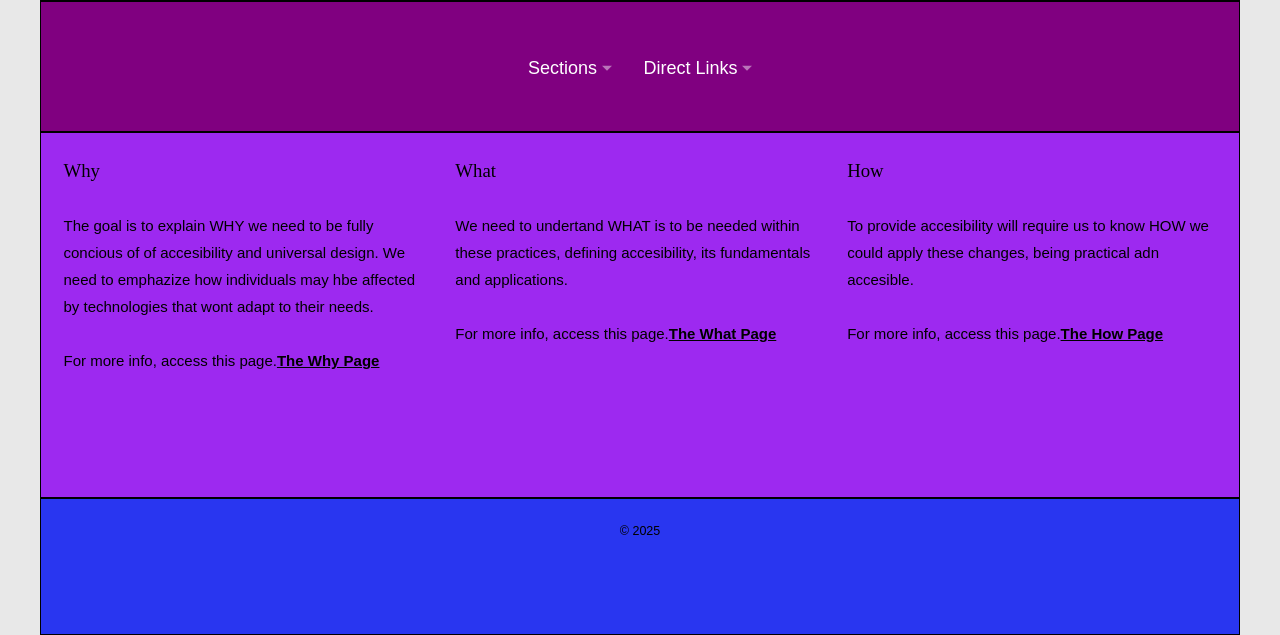
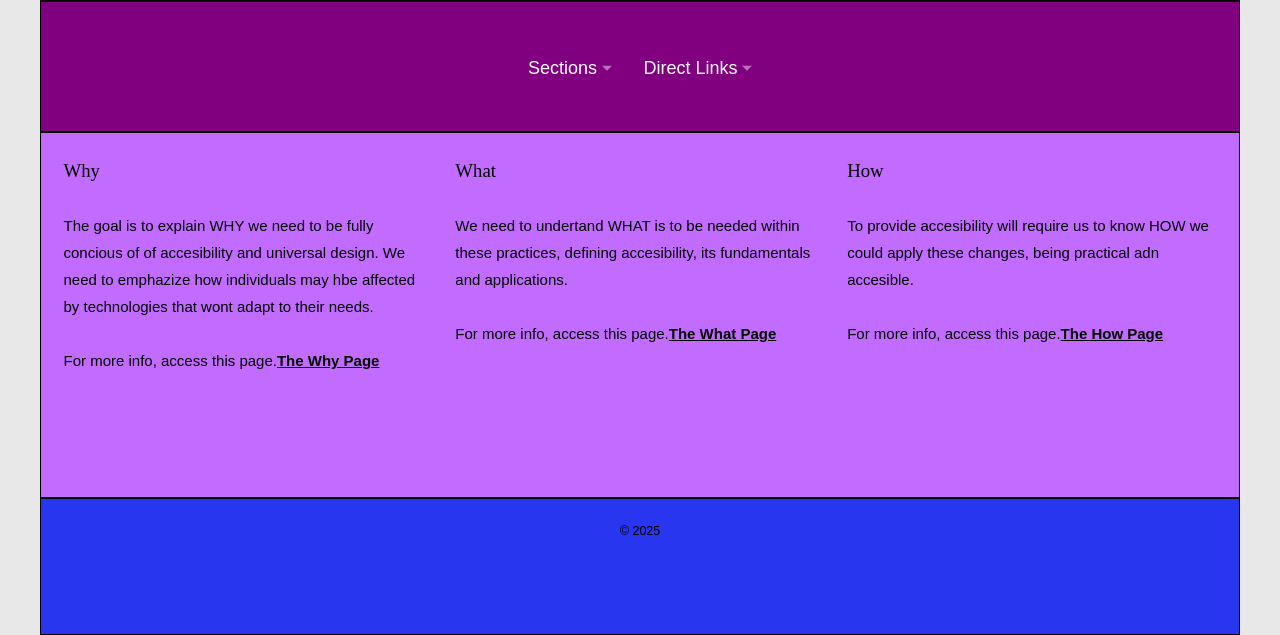
Before and after one commit to ElKevinC/universal-design-website, a plain HTML site: page index.html in a window 1280 px wide. Shown: the part 165-800 px from the top of the page. Drawn offline with Linux system fonts and the light colour scheme; a web font is replaced by a local one.

Commit message:
Update index.css

```diff
--- a/index.css
+++ b/index.css
@@ -63,7 +63,7 @@ footer{
 
 header{grid-area:heady;background:#5C29F0}
 nav{grid-area:navvy;background:#D6D8F4}
-main{grid-area:mainy;background:#9D29F0; max-height:100%;}
+main{grid-area:mainy;background:#c16bff; max-height:100%;}
 footer{grid-area:footy;background:#2936F0}
 
 /* cool thing, you can make grids within grids*/
```
